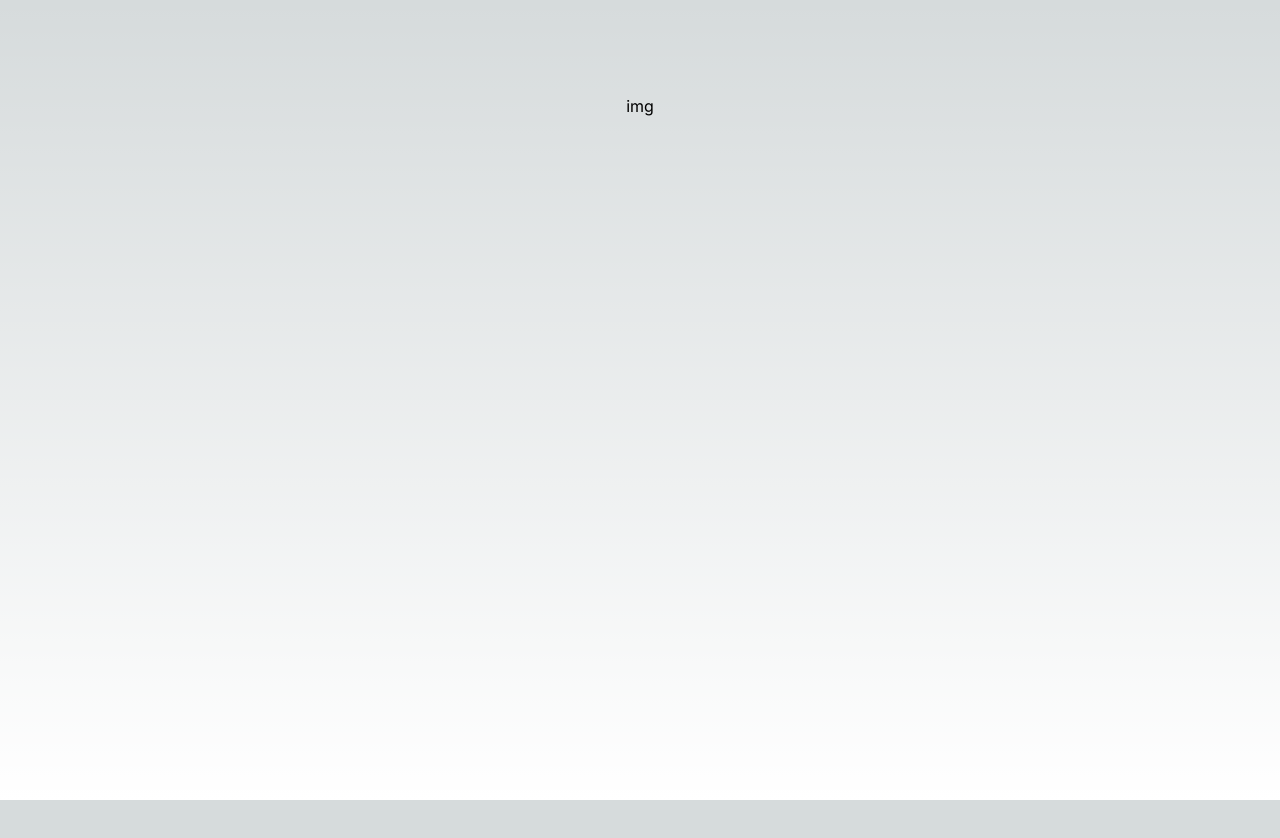
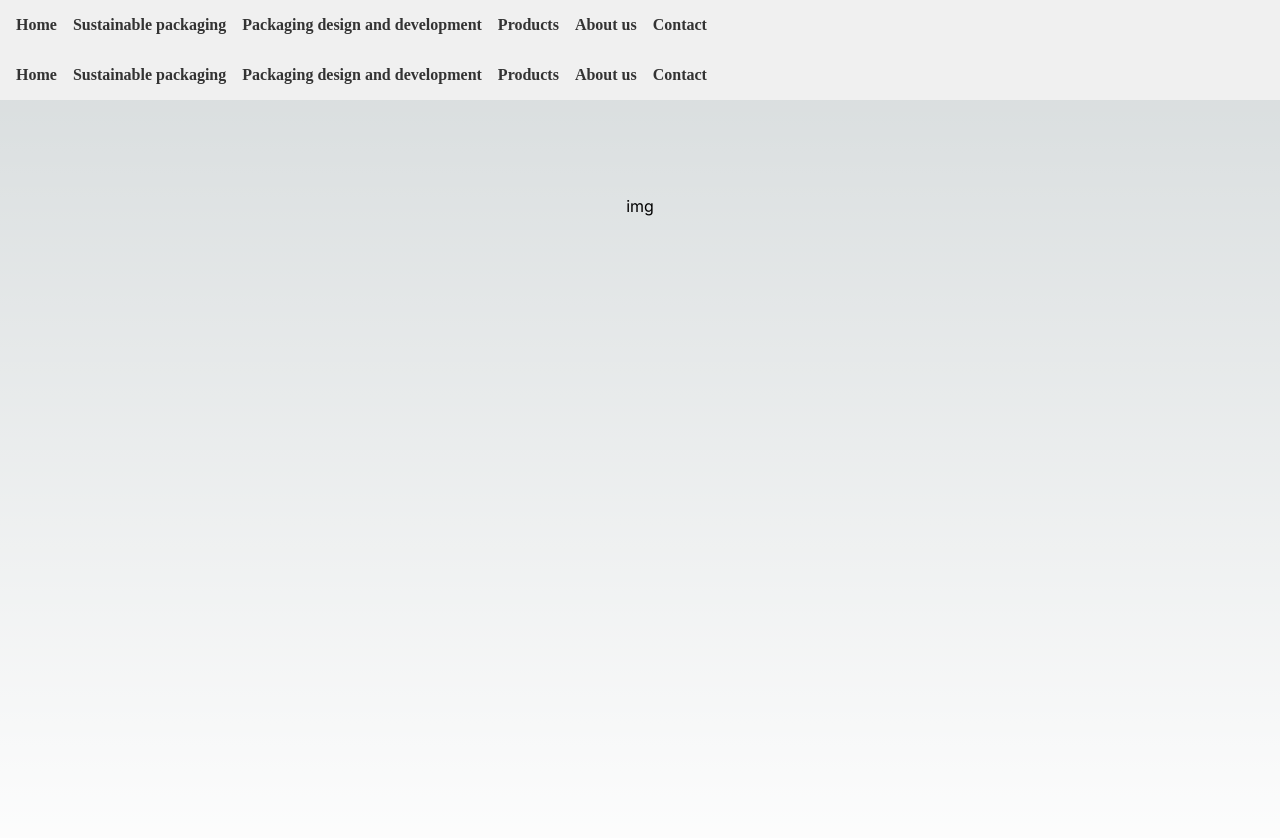
Before and after one commit to daniela0111/catalog, a Next.js app in the folder packwise/: page / in a window 1280 px wide. Shown: the top 838 px of the page. Before the commit the page ends 800 px from the top, so only its background shows below. Built offline with nearby package versions, Linux system fonts and the light colour scheme.

Commit message:
update setting

```diff
--- /dev/null
+++ b/packwise/src/components/header.module.css
@@ -0,0 +1,26 @@
+.header {
+    display: flex;
+    justify-content: space-between;
+    align-items: center;
+    padding: 1rem;
+    background-color: #f0f0f0;
+  }
+
+  .nav ul {
+    list-style: none;
+    display: flex;
+    gap: 1rem;
+  }
+
+  .nav li {
+    font-weight: bold;
+  }
+
+  .nav a {
+    color: #333;
+    text-decoration: none;
+  }
+
+  .nav a:hover {
+    text-decoration: underline;
+  }
--- a/packwise/src/components/header.tsx
+++ b/packwise/src/components/header.tsx
@@ -0,0 +1,33 @@
+import Link from 'next/link';
+import styles from './header.module.css';
+
+const Header = () => {
+  return (
+    <header className={styles.header}>
+      <nav className={styles.nav}>
+        <ul>
+          <li>
+            <Link href="/">Home</Link>
+          </li>
+          <li>
+            <Link href="/sustainable_packaging">Sustainable packaging</Link>
+          </li>
+          <li>
+            <Link href="/design">Packaging design and development</Link>
+          </li>
+          <li>
+            <Link href="/products">Products</Link>
+          </li>
+          <li>
+            <Link href="/about_us">About us</Link>
+          </li>
+          <li>
+            <Link href="/contact">Contact</Link>
+          </li>
+        </ul>
+      </nav>
+    </header>
+  );
+};
+
+export default Header;
--- /dev/null
+++ b/packwise/src/components/layout.tsx
@@ -0,0 +1,15 @@
+import Header from './Header'; // Assuming you have a Header component
+//import Footer from './Footer'; // Assuming you have a Footer component
+
+function Layout({ children }: { children: React.ReactNode }) {
+  return (
+    <div className="layout">
+      <Header />
+      <main className="main-content">
+        {children}
+      </main>
+    </div>
+  );
+}
+
+export default Layout;
--- a/packwise/src/pages/_app.tsx
+++ b/packwise/src/pages/_app.tsx
@@ -1,6 +1,21 @@
 import "@/styles/globals.css";
+import React from 'react';
 import type { AppProps } from "next/app";
+import Header from '../components/Header';
+import Layout from '../components/Layout'; // Import Layout component
+import { ReactNode } from 'react';
 
-export default function App({ Component, pageProps }: AppProps) {
-  return <Component {...pageProps} />;
+interface MyAppProps extends AppProps {
+  Component: React.ComponentType<{ pageProps: { [key: string]: any } }>;
 }
+
+function MyApp({ Component, pageProps }: MyAppProps) {
+  return (
+    <Layout>
+      <Header />
+      <Component {...pageProps} />
+    </Layout>
+  );
+}
+
+export default MyApp;
```
Also changed, not shown: packwise/src/components/component.tsx (added, +9 -0 lines).
